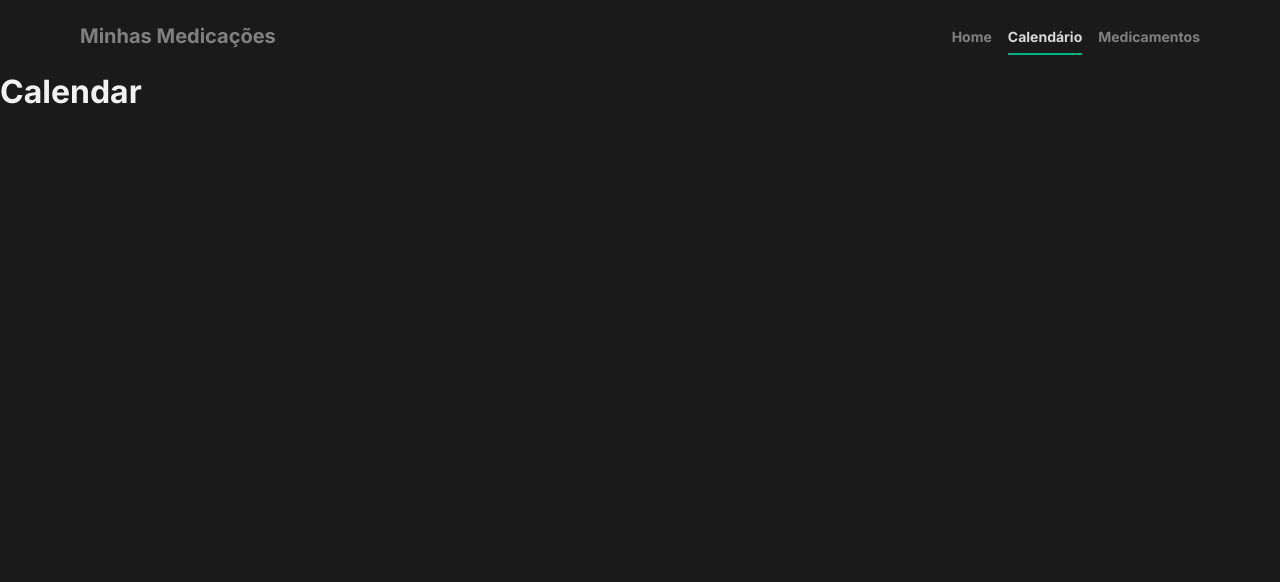
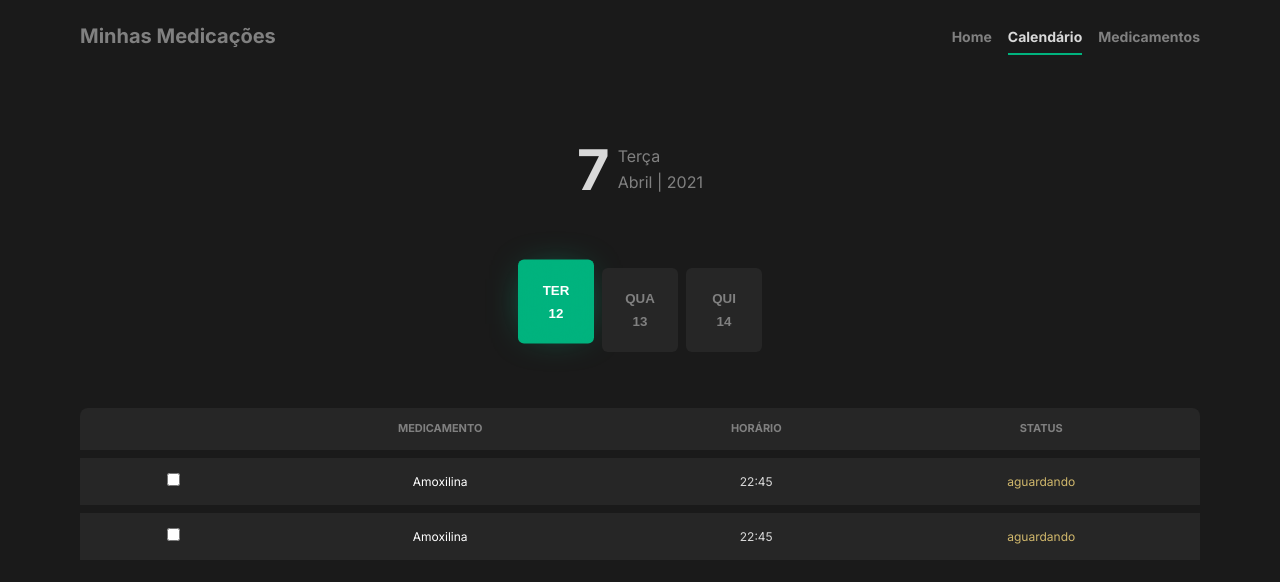
Before and after one commit to pabloccard/minhas-medicacoes, a Next.js app: page /calendario in a window 1280 px wide. Shown: the top 582 px of the page. Built offline with nearby package versions, Linux system fonts and the light colour scheme.

Commit message:
feat(Calendario): Add all components

```diff
--- a/src/app/calendario/page.tsx
+++ b/src/app/calendario/page.tsx
@@ -1,3 +1,62 @@
+import styles from './styles.module.css'
+
 export default function Calendario() {
-  return <h1>Calendar</h1>
+  return (
+    <div className={styles.container}>
+      <div className={styles.selectedDate}>
+        <strong>7</strong>
+        <div>
+          <span>Terça</span>
+          <span>Abril | 2021</span>
+        </div>
+      </div>
+
+      <div className={styles.scheduledDayList}>
+        <button className={`${styles.scheduledDay} ${styles.active}`}>
+          <strong>Ter</strong>
+          <strong>12</strong>
+        </button>
+        <button className={styles.scheduledDay}>
+          <strong>qua</strong>
+          <strong>13</strong>
+        </button>
+        <button className={styles.scheduledDay}>
+          <strong>Qui</strong>
+          <strong>14</strong>
+        </button>
+      </div>
+
+      <div className={styles.scheduledTimeContainer}>
+        <table className={styles.scheduledDayTable}>
+          <thead>
+            <tr>
+              <th></th>
+              <th>medicamento</th>
+              <th>horário</th>
+              <th>status</th>
+            </tr>
+          </thead>
+
+          <tbody>
+            <tr>
+              <td>
+                <input type="checkbox" name="" id="" />
+              </td>
+              <td>Amoxilina</td>
+              <td>22:45</td>
+              <td>aguardando</td>
+            </tr>
+            <tr>
+              <td>
+                <input type="checkbox" name="" id="" />
+              </td>
+              <td>Amoxilina</td>
+              <td>22:45</td>
+              <td>aguardando</td>
+            </tr>
+          </tbody>
+        </table>
+      </div>
+    </div>
+  )
 }
--- /dev/null
+++ b/src/app/calendario/styles.module.css
@@ -0,0 +1,138 @@
+.container {
+    max-width: calc(1120px + 4rem);
+    margin: 0 auto;
+    padding: 4rem 2rem 8.5rem;
+}
+
+.selectedDate {
+    display: flex;
+    align-items: center;
+    justify-content: center;
+    gap: 0.5rem;
+}
+
+.selectedDate strong {
+    color: var(--gray-200);
+    font-size: 3.5rem;
+}
+
+.selectedDate div {
+    display: flex;
+    flex-direction: column;
+}
+
+.selectedDate div span {
+    color: var(--gray-300);
+    text-transform: capitalize;
+    line-height: 1.6;
+}
+
+.scheduledDayList {
+    margin-top: 4rem;
+    display: flex;
+    justify-content: center;
+    gap: 0.5rem;
+}
+
+.scheduledDay {
+    display: flex;
+    flex-direction: column;
+    align-items: center;
+    justify-content: center;
+    gap: 0.5rem;
+
+    width: 4.75rem;
+    height: 5.25rem;
+
+    background: var(--gray-500);
+    border: 0;
+    border-radius: 6px;
+    cursor: pointer;
+
+    transition: all ease-in-out 0.2s;
+    position: relative;
+}
+
+.scheduledDay.active::before {
+    content: "";
+    position: absolute;
+    width: 45px;
+    height: 45px;
+
+    top: 50%;
+    left: 50%;
+
+    transform: translate(-50%, -50%);
+    background: var(--green-500);
+    filter: blur(20px);
+
+    z-index: -100;
+}
+
+.scheduledDay strong {
+    text-transform: uppercase;
+    color: var(--gray-300);
+}
+
+.active {
+    background: var(--green-500);
+    transform: translateY(-10%);
+}
+
+.scheduledDay.active strong {
+    color: var(--white);
+}
+
+.scheduledTimeContainer {
+    width: 100%;
+    overflow: auto;
+    white-space: nowrap;
+    margin-top: 3rem;
+}
+
+.scheduledTimeContainer table {
+    width: 100%;
+    border-collapse: separate;
+    border-spacing: 0 0.5rem;
+}
+
+.scheduledTimeContainer table th {
+    background-color: var(--gray-500);
+    padding: 0.75rem 0.5rem;
+    text-align: left;
+    color: var(--gray-300);
+    font-size: 0.685rem;
+    line-height: 1.6;
+    text-transform: uppercase;
+    text-align: center;
+    position: relative;
+}
+
+.scheduledTimeContainer table th:first-child {
+    border-top-left-radius: 8px;
+}
+.scheduledTimeContainer table th:last-child {
+    border-top-right-radius: 8px;
+}
+
+.scheduledTimeContainer table td {
+    background-color: var(--gray-500);
+    color: var(--gray-200);
+    padding: 0.875rem 0.5rem;
+    font-size: 0.75rem;
+    line-height: 1.6;
+    text-align: center;
+}
+
+.scheduledTimeContainer table td:first-child {
+    padding-left: 1.5rem;
+}
+
+.scheduledTimeContainer table td:nth-child(2) {
+    color: var(--white);
+}
+
+.scheduledTimeContainer table td:last-child {
+    padding-right: 0.5rem;
+    color: #D1B86C;
+}
--- a/src/components/MultStepForm/styles.module.css
+++ b/src/components/MultStepForm/styles.module.css
@@ -8,7 +8,6 @@
 
 .label {
     color: var(--gray-300);
-    font-size: 0.875rem;
     text-align: center;
 }
 
```
